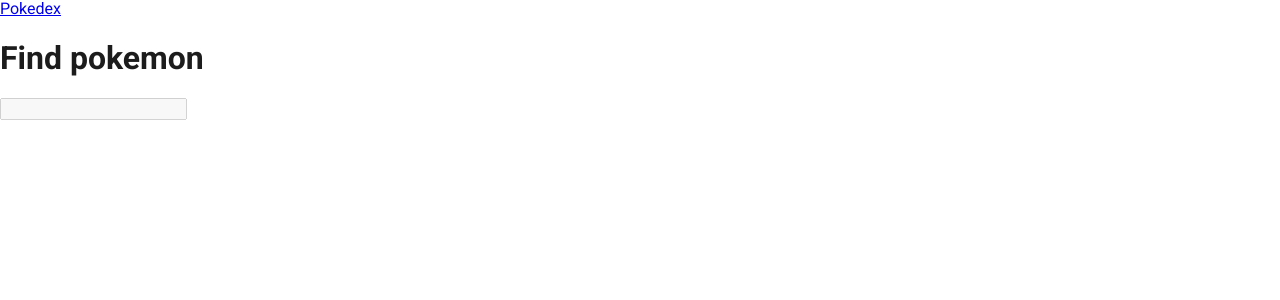
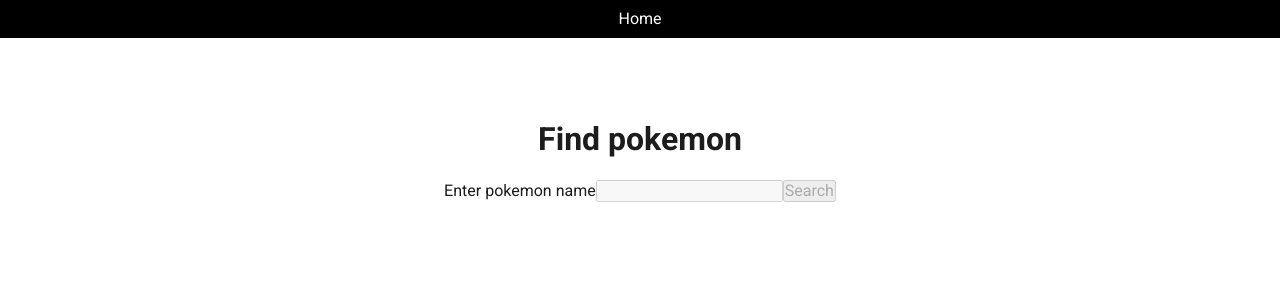
Before and after one commit to hommat/graphql-pokedex, a React (Create React App) app: page / in a window 1280 px wide. Shown: the top 300 px of the page. Built offline with nearby package versions, Linux system fonts and the light colour scheme; no server answers.

Commit message:
Add styles and improve accessibillity

```diff
--- a/src/App.tsx
+++ b/src/App.tsx
@@ -4,27 +4,28 @@ import { Normalize } from 'styled-normalize';
 import { BrowserRouter, Switch, Route } from 'react-router-dom';
 
 import GlobalStyles from './styles/global';
-import Header from './layout/Header';
+import Layout from './layout/Layout';
 import theme from './styles/theme';
 import { NamesProvider } from './context/names';
 import { home, pokemon } from './pages';
 
-function App() {
+const App = () => {
   return (
     <ThemeProvider theme={theme}>
       <NamesProvider>
         <BrowserRouter>
           <GlobalStyles />
           <Normalize />
-          <Header />
-          <Switch>
-            <Route path="/pokemon/:name" component={pokemon} />
-            <Route path="/" component={home} />
-          </Switch>
+          <Layout>
+            <Switch>
+              <Route path="/pokemon/:name" component={pokemon} />
+              <Route path="/" component={home} />
+            </Switch>
+          </Layout>
         </BrowserRouter>
       </NamesProvider>
     </ThemeProvider>
   );
-}
+};
 
 export default App;
--- a/src/components/home/Form.tsx
+++ b/src/components/home/Form.tsx
@@ -27,12 +27,15 @@ const Form = () => {
 
   return (
     <form onSubmit={handleSubmit}>
+      <label htmlFor="pokemon">Enter pokemon name</label>
       <input
         disabled={isNull(names)}
         type="text"
         onChange={handleChange}
         value={name}
+        id="pokemon"
       />
+      <button disabled={isNull(names)}>Search</button>
       {error && <p>{error}</p>}
     </form>
   );
--- a/src/components/pokemon/Details.tsx
+++ b/src/components/pokemon/Details.tsx
@@ -1,4 +1,4 @@
-import React from 'react';
+import React, { Fragment } from 'react';
 import { Link } from 'react-router-dom';
 
 import Loader from './Loader';
@@ -37,7 +37,7 @@ const Details: React.FC<Props> = ({ pokemonName }) => {
   } = data!.pokemon!;
 
   return (
-    <main>
+    <Fragment>
       <img src={image} alt={name} />
 
       <h2>
@@ -45,7 +45,7 @@ const Details: React.FC<Props> = ({ pokemonName }) => {
       </h2>
 
       <p>Max HP: {maxHP}</p>
-      <p>Max HP: {maxCP}</p>
+      <p>Max CP: {maxCP}</p>
       <p>Flee rate: {fleeRate}</p>
 
       <p>
@@ -59,21 +59,21 @@ const Details: React.FC<Props> = ({ pokemonName }) => {
       <PokemonTypeList types={types} />
 
       {resistant && (
-        <>
+        <Fragment>
           <p>Resistant</p>
           <PokemonTypeList types={resistant} />
-        </>
+        </Fragment>
       )}
 
       {weaknesses && (
-        <>
+        <Fragment>
           <p>Weaknesses</p>
           <PokemonTypeList types={weaknesses} />
-        </>
+        </Fragment>
       )}
 
       {attacks && (
-        <>
+        <Fragment>
           <p>Attacks</p>
           <ol>
             {attacks.fast && (
@@ -101,16 +101,16 @@ const Details: React.FC<Props> = ({ pokemonName }) => {
               </li>
             )}
           </ol>
-        </>
+        </Fragment>
       )}
 
       {evolutions && (
-        <>
+        <Fragment>
           <p>Evolutions</p>
           <ul>
             {evolutions.map(evolution => (
-              <Link key={evolution.name} to={`/pokemon/${evolution.name}`}>
-                <li>
+              <li key={evolution.name}>
+                <Link to={`/pokemon/${evolution.name}`}>
                   <img src={evolution.image} alt={evolution.name} />
                   <p>
                     {evolution.number}. {evolution.name}
@@ -121,13 +121,13 @@ const Details: React.FC<Props> = ({ pokemonName }) => {
                       <li key={type}>{type}</li>
                     ))}
                   </ul>
-                </li>
-              </Link>
+                </Link>
+              </li>
             ))}
           </ul>
-        </>
+        </Fragment>
       )}
-    </main>
+    </Fragment>
   );
 };
 
--- a/src/components/shared/PokemonType.tsx
+++ b/src/components/shared/PokemonType.tsx
@@ -21,7 +21,6 @@ const SPokemonType = styled.div<Props>`
 `;
 
 const PokemonType: React.FC<Props> = ({ type, children }) => {
-  console.log('render type');
   return <SPokemonType type={type}>{children}</SPokemonType>;
 };
 
--- a/src/components/shared/PokemonTypeList.tsx
+++ b/src/components/shared/PokemonTypeList.tsx
@@ -17,9 +17,9 @@ const PokemonTypeList: React.FC<Props> = ({ types }) => {
   return (
     <SPokemonTypeList>
       {types.map(type => (
-        <PokemonType key={type} type={type}>
-          {type}
-        </PokemonType>
+        <li key={type}>
+          <PokemonType type={type}>{type}</PokemonType>
+        </li>
       ))}
     </SPokemonTypeList>
   );
--- a/src/layout/Header.tsx
+++ b/src/layout/Header.tsx
@@ -1,13 +1,33 @@
 import React from 'react';
 import { Link } from 'react-router-dom';
 
+import styled from '../styles';
+
+const SHeader = styled.header`
+  background: black;
+  padding: 10px;
+  position: fixed;
+  top: 0;
+  left: 0;
+  width: 100%;
+`;
+
+const SNav = styled.nav`
+  display: flex;
+  justify-content: center;
+`;
+
+const SLink = styled(Link)`
+  color: white;
+`;
+
 const Header = () => {
   return (
-    <header>
-      <nav>
-        <Link to="/">Pokedex</Link>
-      </nav>
-    </header>
+    <SHeader>
+      <SNav>
+        <SLink to="/">Home</SLink>
+      </SNav>
+    </SHeader>
   );
 };
 
--- /dev/null
+++ b/src/layout/Layout.tsx
@@ -0,0 +1,30 @@
+import React from 'react';
+
+import Header from './Header';
+import styled from '../styles';
+
+const SLayout = styled.div`
+  display: flex;
+  flex-direction: column;
+  width: 100%;
+  min-height: 100vh;
+`;
+
+const SPage = styled.main`
+  flex-grow: 1;
+  display: flex;
+  flex-direction: column;
+  align-items: center;
+  margin-top: 100px;
+`;
+
+const Layout: React.FC = ({ children }) => {
+  return (
+    <SLayout>
+      <Header />
+      <SPage>{children}</SPage>
+    </SLayout>
+  );
+};
+
+export default Layout;
--- a/src/pages/home.tsx
+++ b/src/pages/home.tsx
@@ -1,13 +1,13 @@
-import React from 'react';
+import React, { Fragment } from 'react';
 
 import Form from '../components/home/Form';
 
 const HomePage = () => {
   return (
-    <main>
+    <Fragment>
       <h1>Find pokemon</h1>
       <Form />
-    </main>
+    </Fragment>
   );
 };
 
--- a/src/styles/global.ts
+++ b/src/styles/global.ts
@@ -17,4 +17,8 @@ export default createGlobalStyle`
   ul {
     list-style: none;
   }
+
+  a {
+    text-decoration: none;
+  }
 `;
```
